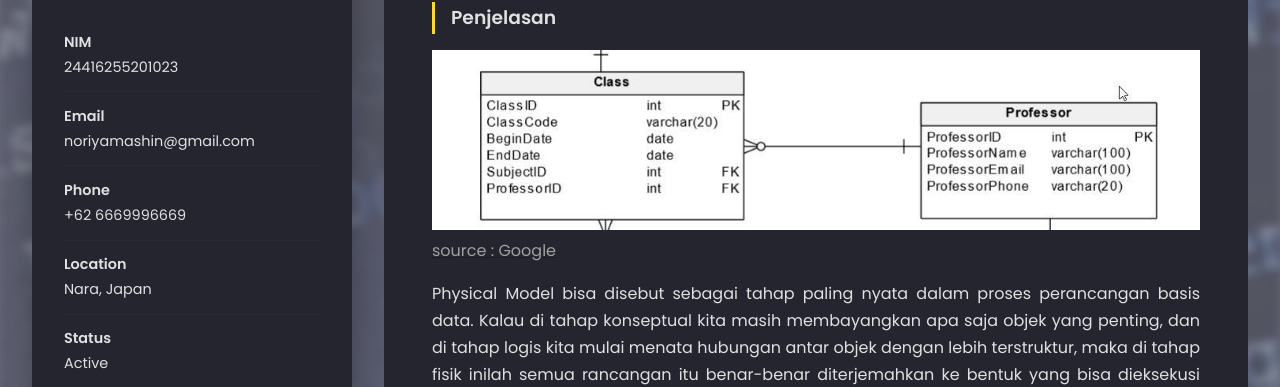
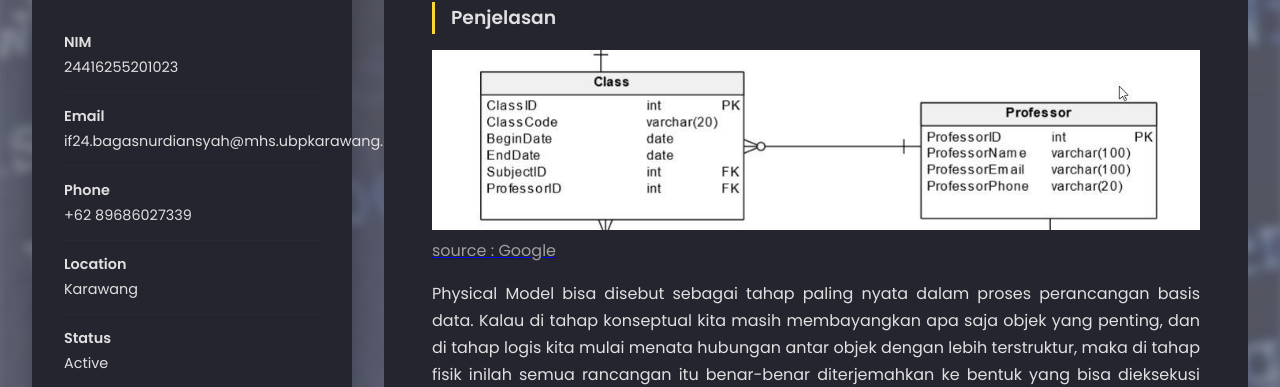
Before and after one commit to Noriishere/bagasblognor, a plain HTML site: page physical-model.html in a window 1280 px wide. Shown: the part 367-754 px from the top of the page. Drawn offline with Linux system fonts and the light colour scheme.

Commit message:
Update physical-model.html

```diff
--- a/physical-model.html
+++ b/physical-model.html
@@ -213,9 +213,9 @@
             <p class="title">Web Developer</p>
             <ul class="contact-info">
                 <li><strong>NIM</strong><span>24416255201023</span></li>
-                <li><strong>Email</strong><span>noriyamashin@gmail.com</span></li>
-                <li><strong>Phone</strong><span>+62 6669996669</span></li>
-                <li><strong>Location</strong><span>Nara, Japan</span></li>
+                <li><strong>Email</strong><span>if24.bagasnurdiansyah@mhs.ubpkarawang.ac.id</span></li>
+                <li><strong>Phone</strong><span>+62 89686027339</span></li>
+                <li><strong>Location</strong><span>Karawang</span></li>
                 <li><strong>Status</strong><span>Active</span></li>
             </ul>
         </aside>
```
